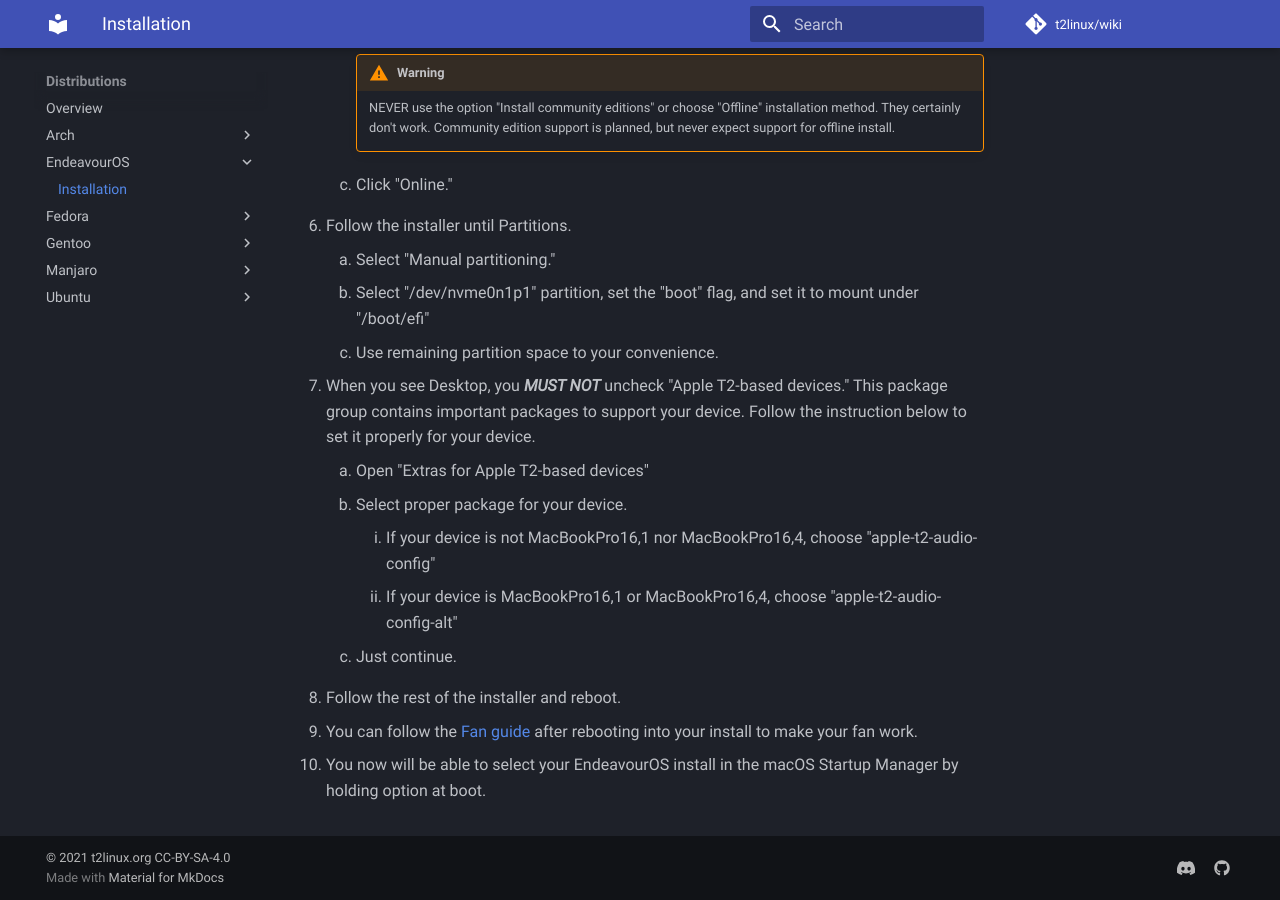
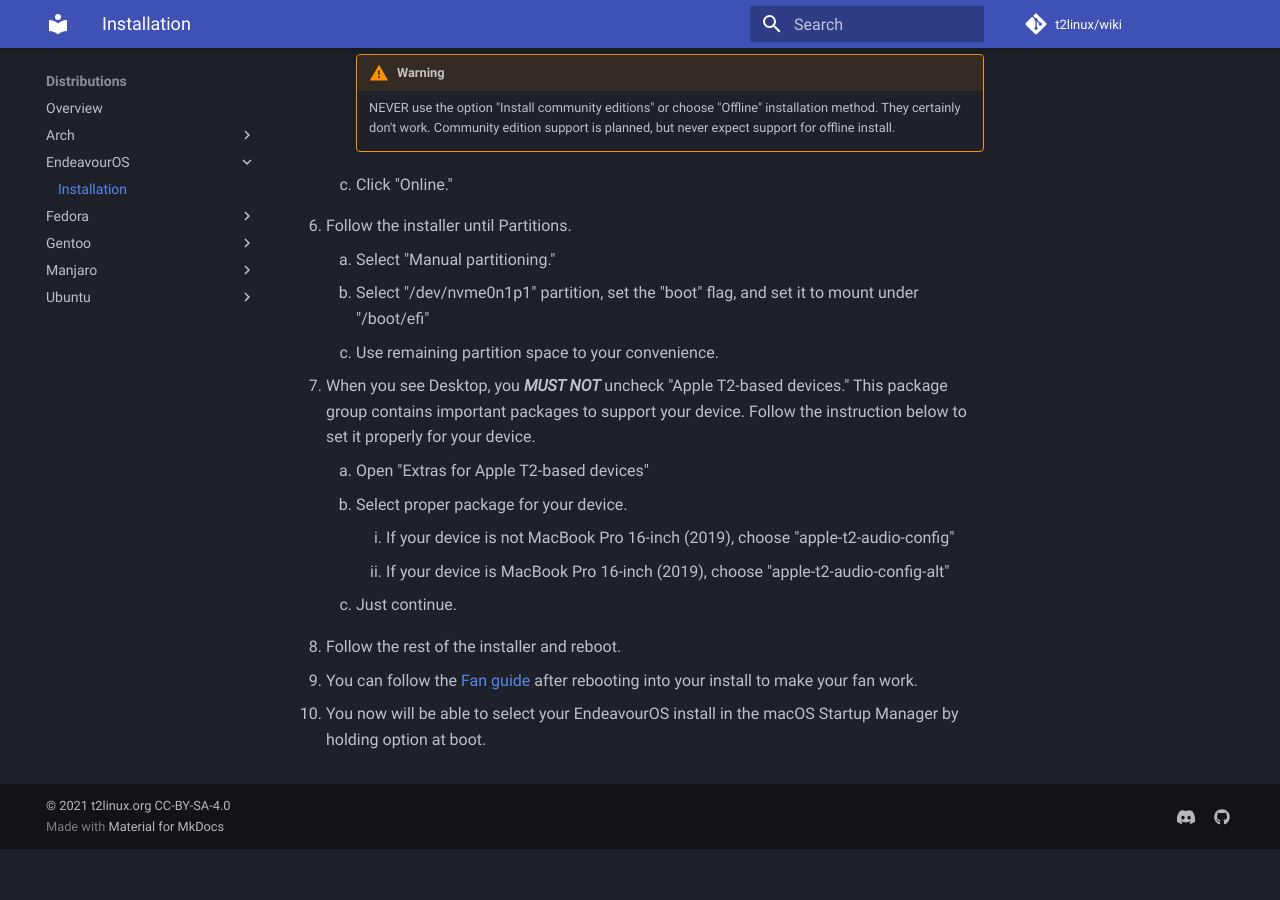
Before and after one commit to t2linux/wiki, an MkDocs documentation site: the page built from docs/distributions/endeavouros/installation.md, in a window 1280 px wide and 900 px high, scrolled down 1122 px. Built offline with MkDocs 1.6.1 and Material for MkDocs 9.7.7, drawn with Linux system fonts in a browser that asks for light colours; comment, search, counter and statistics services are not loaded; after the commit the page ends 1971 px from its top, so only the background shows below that.

Commit message:
simplified

```diff
--- a/docs/distributions/endeavouros/installation.md
+++ b/docs/distributions/endeavouros/installation.md
@@ -51,8 +51,8 @@ You will need:
     1. Open "Extras for Apple T2-based devices"
     2. Select proper package for your device.
 
-        1. If your device is not MacBookPro16,1 nor MacBookPro16,4, choose "apple-t2-audio-config"
-        2. If your device is MacBookPro16,1 or MacBookPro16,4, choose "apple-t2-audio-config-alt"
+        1. If your device is not MacBook Pro 16-inch (2019), choose "apple-t2-audio-config"
+        2. If your device is MacBook Pro 16-inch (2019), choose "apple-t2-audio-config-alt"
 
     3. Just continue.
 
```
